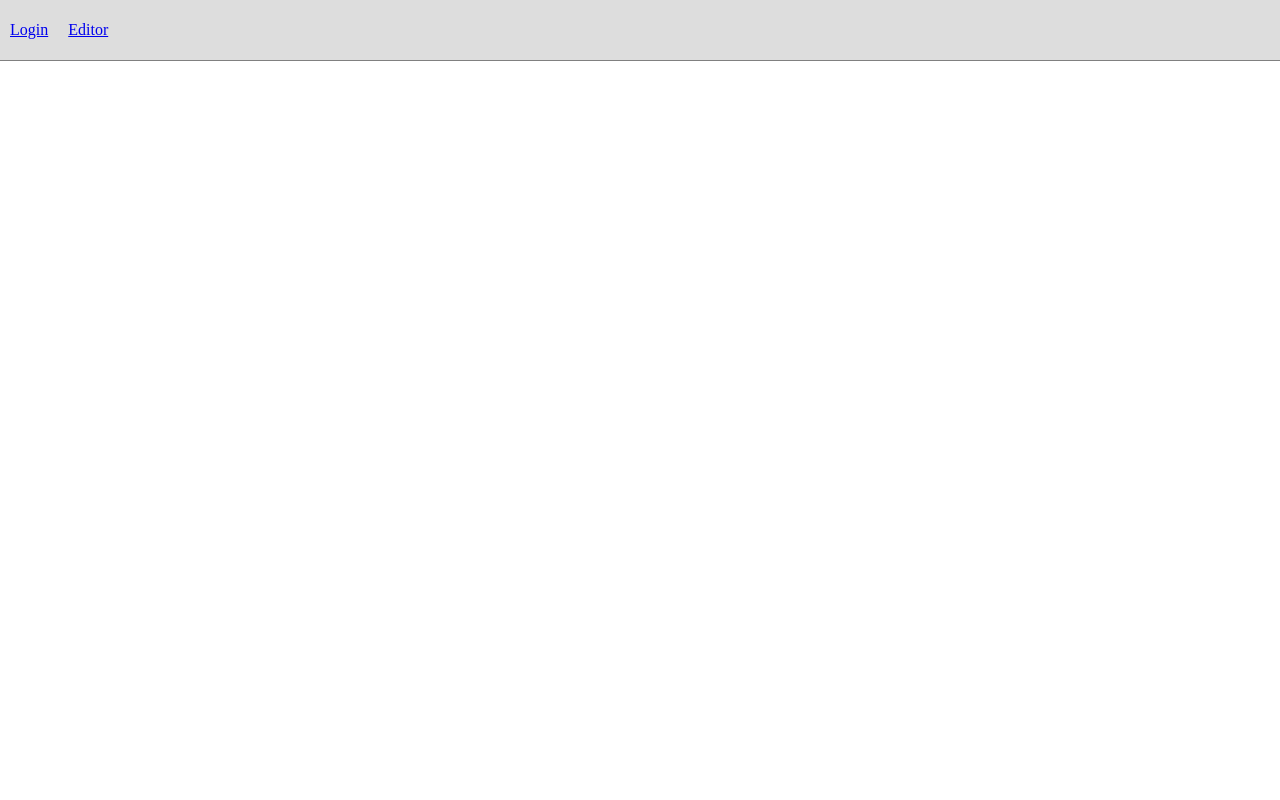
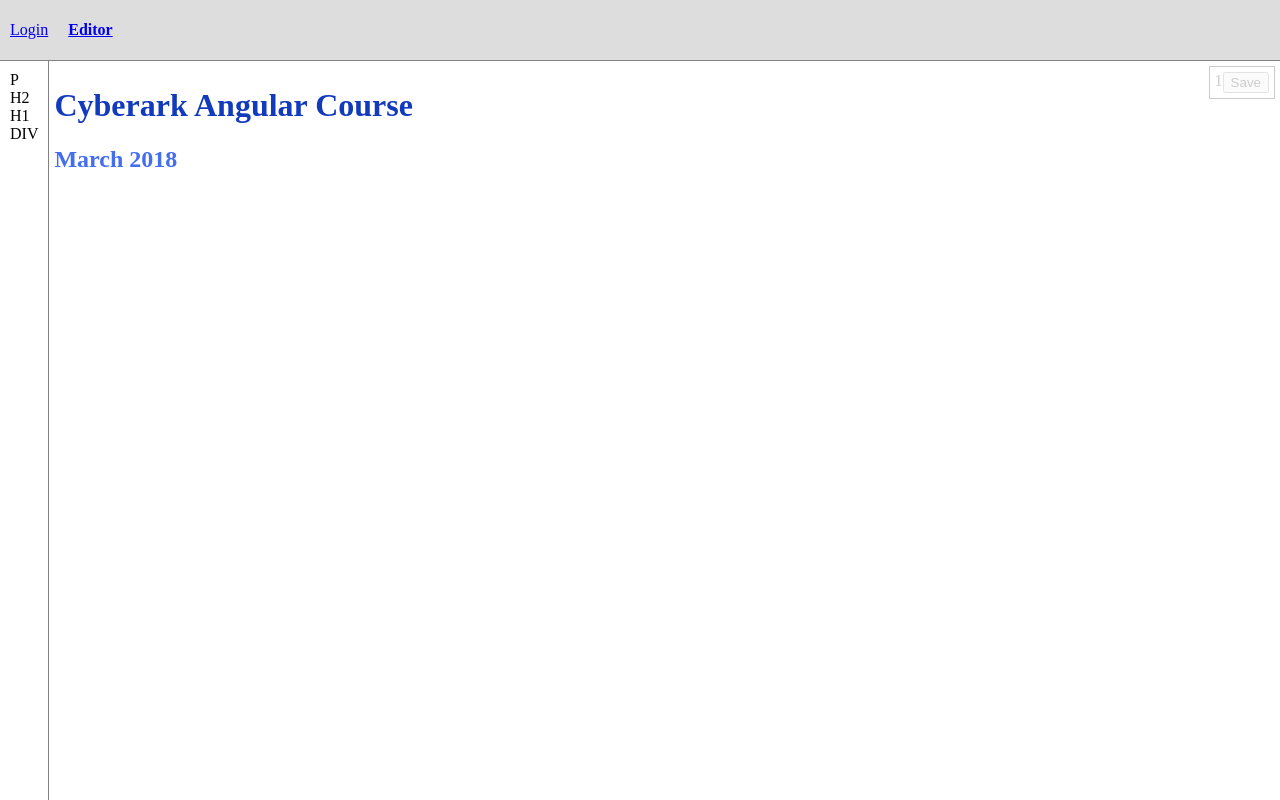
Before and after one commit to demo-projects/cyberark-mar-2018, an Angular app: page /editor/1 in a window 1280 px wide. Before the commit this address led to /. Shown: the top 800 px of the page. Built offline with nearby package versions, Linux system fonts and the light colour scheme; data requests are answered from the project's data file.

Commit message:
Added redirect, not found, and async pipe

```diff
--- a/db.json
+++ b/db.json
@@ -33,6 +33,232 @@
         }
       ],
       "id": 2
+    },
+    {
+      "elements": [
+        {
+          "tag": "h1",
+          "text": "Cyberark Angular Course",
+          "color": "#123ABC",
+          "opacity": 1
+        },
+        {
+          "tag": "h2",
+          "text": "March 2018",
+          "color": "#456DEF",
+          "opacity": 1
+        }
+      ],
+      "id": 3
+    },
+    {
+      "elements": [
+        {
+          "tag": "h1",
+          "text": "Cyberark Angular Course",
+          "color": "#123ABC",
+          "opacity": 1
+        },
+        {
+          "tag": "h2",
+          "text": "March 2018",
+          "color": "#456DEF",
+          "opacity": 1
+        },
+        {
+          "tag": "h2",
+          "text": "New Element",
+          "color": "#000000",
+          "opacity": 1
+        }
+      ],
+      "id": 4
+    },
+    {
+      "elements": [
+        {
+          "tag": "h1",
+          "text": "Cyberark Angular Course",
+          "color": "#123ABC",
+          "opacity": 1
+        },
+        {
+          "tag": "h2",
+          "text": "March 2018",
+          "color": "#456DEF",
+          "opacity": 1
+        }
+      ],
+      "id": 5
+    },
+    {
+      "elements": [
+        {
+          "tag": "h1",
+          "text": "Cyberark Angular Course",
+          "color": "#123ABC",
+          "opacity": 1
+        },
+        {
+          "tag": "h2",
+          "text": "March 2018",
+          "color": "#456DEF",
+          "opacity": 1
+        },
+        {
+          "tag": "h1",
+          "text": "New Element",
+          "color": "#000000",
+          "opacity": 1
+        },
+        {
+          "tag": "h2",
+          "text": "New Element",
+          "color": "#000000",
+          "opacity": 1
+        }
+      ],
+      "id": 6
+    },
+    {
+      "elements": [
+        {
+          "tag": "h2",
+          "text": "New Element",
+          "color": "#000000",
+          "opacity": 1
+        },
+        {
+          "tag": "h1",
+          "text": "New Element",
+          "color": "#000000",
+          "opacity": 1
+        },
+        {
+          "tag": "div",
+          "text": "New Element",
+          "color": "#000000",
+          "opacity": 1
+        }
+      ],
+      "id": 7
+    },
+    {
+      "elements": [
+        {
+          "tag": "p",
+          "text": "New Element",
+          "color": "#000000",
+          "opacity": 1
+        },
+        {
+          "tag": "h1",
+          "text": "New Element",
+          "color": "#000000",
+          "opacity": 1
+        },
+        {
+          "tag": "h1",
+          "text": "New Element",
+          "color": "#000000",
+          "opacity": 1
+        }
+      ],
+      "id": 8
+    },
+    {
+      "elements": [
+        {
+          "tag": "h2",
+          "text": "New Element",
+          "color": "#000000",
+          "opacity": 1
+        },
+        {
+          "tag": "div",
+          "text": "New Element",
+          "color": "#000000",
+          "opacity": 1
+        },
+        {
+          "tag": "h1",
+          "text": "New Element",
+          "color": "#000000",
+          "opacity": 1
+        },
+        {
+          "tag": "h1",
+          "text": "New Element",
+          "color": "#000000",
+          "opacity": 1
+        }
+      ],
+      "id": 9
+    },
+    {
+      "elements": [
+        {
+          "tag": "h2",
+          "text": "New Element",
+          "color": "#000000",
+          "opacity": 1
+        },
+        {
+          "tag": "h1",
+          "text": "New Element",
+          "color": "#000000",
+          "opacity": 1
+        },
+        {
+          "tag": "div",
+          "text": "New Element",
+          "color": "#000000",
+          "opacity": 1
+        }
+      ],
+      "id": 10
+    },
+    {
+      "elements": [
+        {
+          "tag": "h2",
+          "text": "New Element",
+          "color": "#000000",
+          "opacity": 1
+        },
+        {
+          "tag": "div",
+          "text": "New Element",
+          "color": "#000000",
+          "opacity": 1
+        }
+      ],
+      "id": 11
+    },
+    {
+      "elements": [
+        {
+          "tag": "h2",
+          "text": "New Element",
+          "color": "#000000",
+          "opacity": 1
+        },
+        {
+          "tag": "h1",
+          "text": "New Element",
+          "color": "#000000",
+          "opacity": 1
+        }
+      ],
+      "id": 12
+    },
+    {
+      "elements": [],
+      "id": 13
+    },
+    {
+      "elements": [],
+      "id": 14
     }
   ]
 }
--- a/src/app/app-routing.module.ts
+++ b/src/app/app-routing.module.ts
@@ -1,9 +1,13 @@
 import { NgModule } from '@angular/core';
 import { Routes, RouterModule } from '@angular/router';
 import { EditorComponent } from './editor/editor.component';
+import { PageNotFoundComponent } from './page-not-found/page-not-found.component';
 
 const routes: Routes = [
-  { path: 'editor', component: EditorComponent }
+  { path: '', redirectTo: '/editor', pathMatch: 'full' },
+  { path: 'editor', component: EditorComponent },
+  { path: 'editor/:id', component: EditorComponent },
+  { path: '**', component: PageNotFoundComponent }
 ];
 
 @NgModule({
--- a/src/app/app.module.ts
+++ b/src/app/app.module.ts
@@ -13,9 +13,10 @@
 import { EditorComponent } from './editor/editor.component';
 import { AuthModule } from './auth/auth.module';
 import { EditorActionsComponent } from './editor-actions/editor-actions.component';
+import { PageNotFoundComponent } from './page-not-found/page-not-found.component';
 
 @NgModule({
-  declarations: [AppComponent, PropertiesPanelComponent, WorkingAreaComponent, ElementsNavigatorComponent, EditorComponent, EditorActionsComponent],
+  declarations: [AppComponent, PropertiesPanelComponent, WorkingAreaComponent, ElementsNavigatorComponent, EditorComponent, EditorActionsComponent, PageNotFoundComponent],
   imports: [
     AuthModule,
     BrowserModule,
--- a/src/app/editor-actions/editor-actions.component.ts
+++ b/src/app/editor-actions/editor-actions.component.ts
@@ -1,10 +1,13 @@
 import { Component, OnInit } from '@angular/core';
+import { Router, ActivatedRoute } from '@angular/router';
 import { EditorService } from '../editor.service';
+import 'rxjs/add/operator/map';
 
 @Component({
   selector: 'ca-editor-actions',
   template: `
     <div class="actions">
+      <span>{{ projectId$ | async }}</span>
       <button (click)="save()">Save</button>
     </div>
   `,
@@ -26,14 +29,24 @@
   ]
 })
 export class EditorActionsComponent implements OnInit {
-
-  constructor(public editor: EditorService) { }
+  projectId$;
+  constructor(public editor: EditorService, private router: Router, private activatedRoute: ActivatedRoute) {
+    this.projectId$ = this.activatedRoute.params.map((params) => params.id);
+  }
 
   ngOnInit() {
   }
 
   save() {
-    this.editor.save();
+    if (this.activatedRoute.snapshot.params.id) {
+      this.editor.update(this.activatedRoute.snapshot.params.id)
+        .subscribe(console.log);
+    } else {
+      this.editor.create()
+      .subscribe((data) => {
+        this.router.navigate(['/editor', data.id]);
+      });
+    }
   }
 
 }
--- a/src/app/editor.service.ts
+++ b/src/app/editor.service.ts
@@ -1,24 +1,13 @@
 import { Injectable } from '@angular/core';
 import { HttpClient } from '@angular/common/http';
 import { ElementProperties } from './types/element-properties.types';
+import { Project } from './types/element-properties.types';
 
 @Injectable()
 export class EditorService {
 
   selectedElementIndex = null;
   elements: ElementProperties[] = [
-    {
-      tag: 'h1',
-      text: 'Cyberark Angular Course',
-      color: '#123ABC',
-      opacity: 1
-    },
-    {
-      tag: 'h2',
-      text: 'March 2018',
-      color: '#456DEF',
-      opacity: 1
-    }
   ];
   constructor(private httpClient: HttpClient) {
 
@@ -45,9 +34,27 @@
     this.selectedElementIndex = this.elements.length - 1;
   }
 
-  save() {
-    this.httpClient.post('http://localhost:3000/projects', {
+  create() {
+    return this.httpClient.post<Project>('http://localhost:3000/projects', {
       elements: this.elements
-    }).subscribe((data) => console.log('after', data));
+    });
+  }
+
+  update(id) {
+    return this.httpClient.put<Project>(`http://localhost:3000/projects/${id}`, {
+      elements: this.elements
+    });
+  }
+
+  reset() {
+    this.elements = [];
+    this.selectedElementIndex = null;
+  }
+
+  loadProject(id) {
+    return this.httpClient.get<Project>(`http://localhost:3000/projects/${id}`)
+      .subscribe((data) => {
+        this.elements = data.elements;
+      });
   }
 }
--- a/src/app/editor/editor.component.ts
+++ b/src/app/editor/editor.component.ts
@@ -1,4 +1,5 @@
 import { Component, OnInit } from '@angular/core';
+import { ActivatedRoute } from '@angular/router';
 import { ElementProperties } from '../types/element-properties.types';
 import { EditorService } from '../editor.service';
 
@@ -21,10 +22,17 @@
 })
 export class EditorComponent implements OnInit {
 
-  constructor(public editor: EditorService) {
+  constructor(public editor: EditorService, private activatedRoute: ActivatedRoute) {
   }
 
   ngOnInit() {
+    this.activatedRoute.params.subscribe((params) => {
+      if (params.id) {
+        this.editor.loadProject(params.id);
+      } else {
+        this.editor.reset();
+      }
+    })
   }
 
 }
--- /dev/null
+++ b/src/app/page-not-found/page-not-found.component.ts
@@ -0,0 +1,19 @@
+import { Component, OnInit } from '@angular/core';
+
+@Component({
+  selector: 'ca-page-not-found',
+  template: `
+    <p>
+      page-not-found works!
+    </p>
+  `,
+  styles: []
+})
+export class PageNotFoundComponent implements OnInit {
+
+  constructor() { }
+
+  ngOnInit() {
+  }
+
+}
--- a/src/app/types/element-properties.types.ts
+++ b/src/app/types/element-properties.types.ts
@@ -5,4 +5,9 @@
   opacity?: number;
 }
 
+export interface Project {
+  id: number;
+  elements: ElementProperties[];
+}
+
 export const TAGS = ['h1', 'h2', 'p', 'div'];
```
Also changed, not shown: 2 other files (tests, documents, lock files or other folders).
